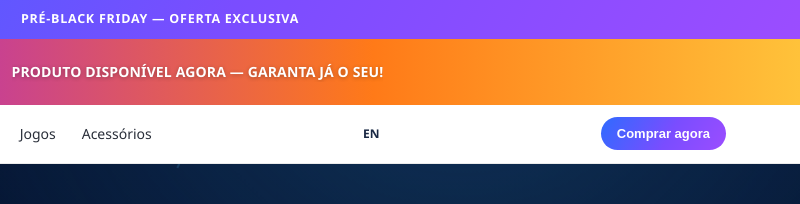
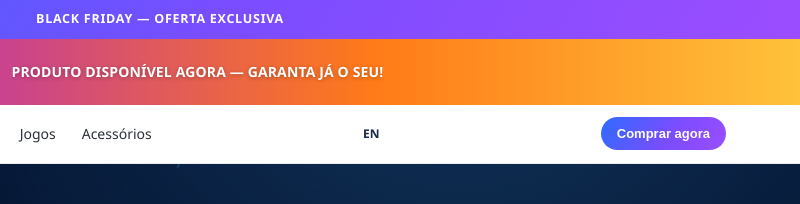
Before and after one commit to mane458957-maker/sony-ps5-concept, a plain HTML site: page pt-br/produit.html in a window 1280 px wide. Shown: the top 204 px of the page, 480-1280 px from the left. Drawn offline with Linux system fonts and the light colour scheme.

Commit message:
Update produit.html

```diff
--- a/pt-br/produit.html
+++ b/pt-br/produit.html
@@ -331,7 +331,7 @@ snaptr('track','PAGE_VIEW');
   <span class="shape ring" style="left:30%;top:6%;width:36px;height:36px;animation-duration:20s;animation-delay:-6s"></span>
 </div>
 
-<div class="bf-bar">PRÉ-BLACK FRIDAY — OFERTA EXCLUSIVA</div>
+<div class="bf-bar">BLACK FRIDAY — OFERTA EXCLUSIVA</div>
 <div class="gta-cd">
   <div class="gc-inner">
     <div class="gc-icon">
```
